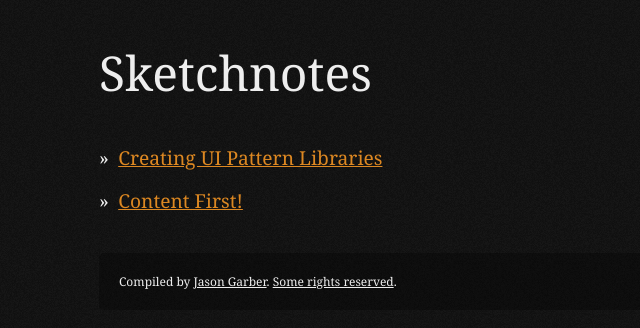
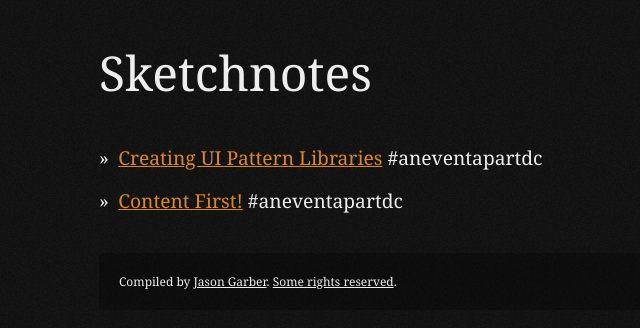
Before and after one commit to jgarber623/sketchnotes.sixtwothree.org, a Jekyll site: the page built from index.html, in a window 1280 px wide. Shown: the top 328 px of the page, without its empty margins (157-797 px from the left). Built offline with Jekyll 4.4.1, drawn with Linux system fonts in a browser that asks for light colours.

Commit message:
Adding category to listing page.

```diff
--- a/_layouts/application.html
+++ b/_layouts/application.html
@@ -18,7 +18,7 @@
 		{% if page.is_index %}
 			<ul class="posts-list">
 				{% for post in site.posts %}
-					<li><a href="{{ post.url }}">{{ post.title }}</a></li>
+					<li><a href="{{ post.url }}">{{ post.title }}</a> #{{ post.categories }}</li>
 				{% endfor %}
 			</ul>
 		{% else %}
```
